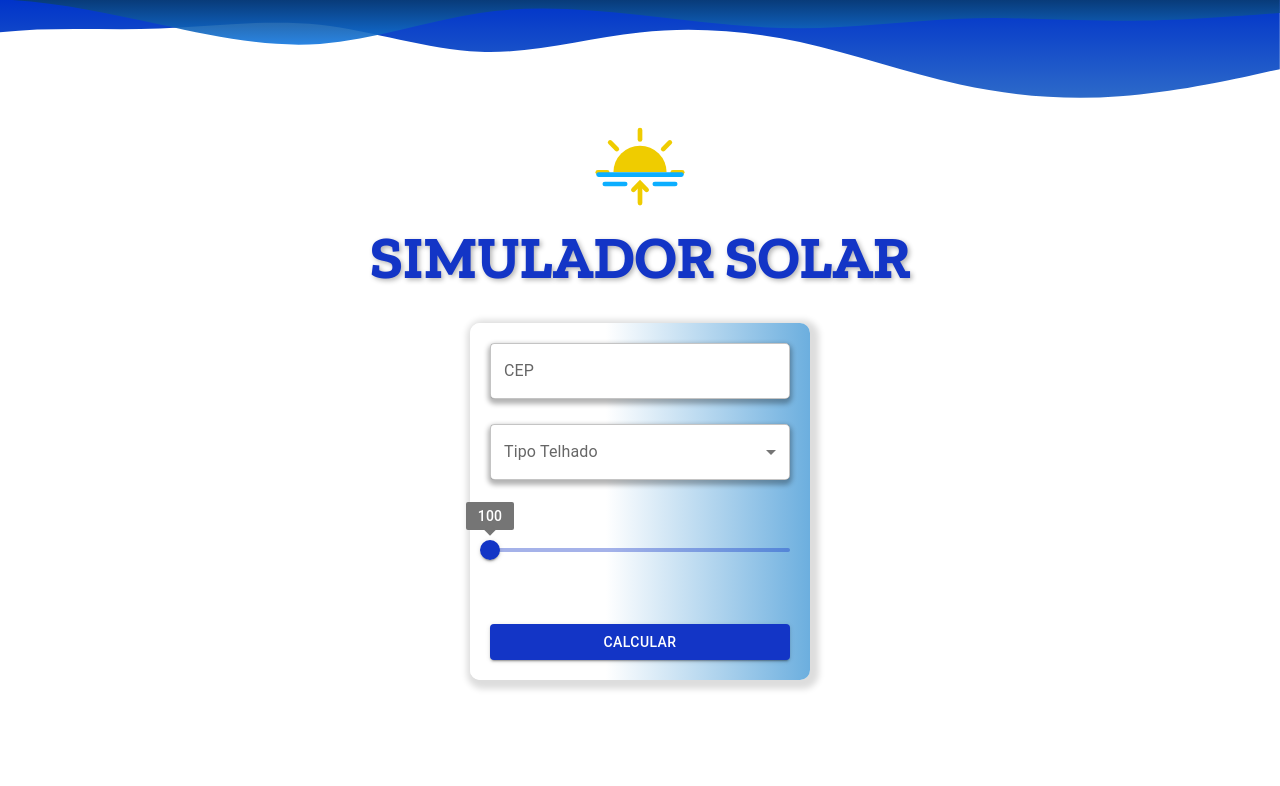
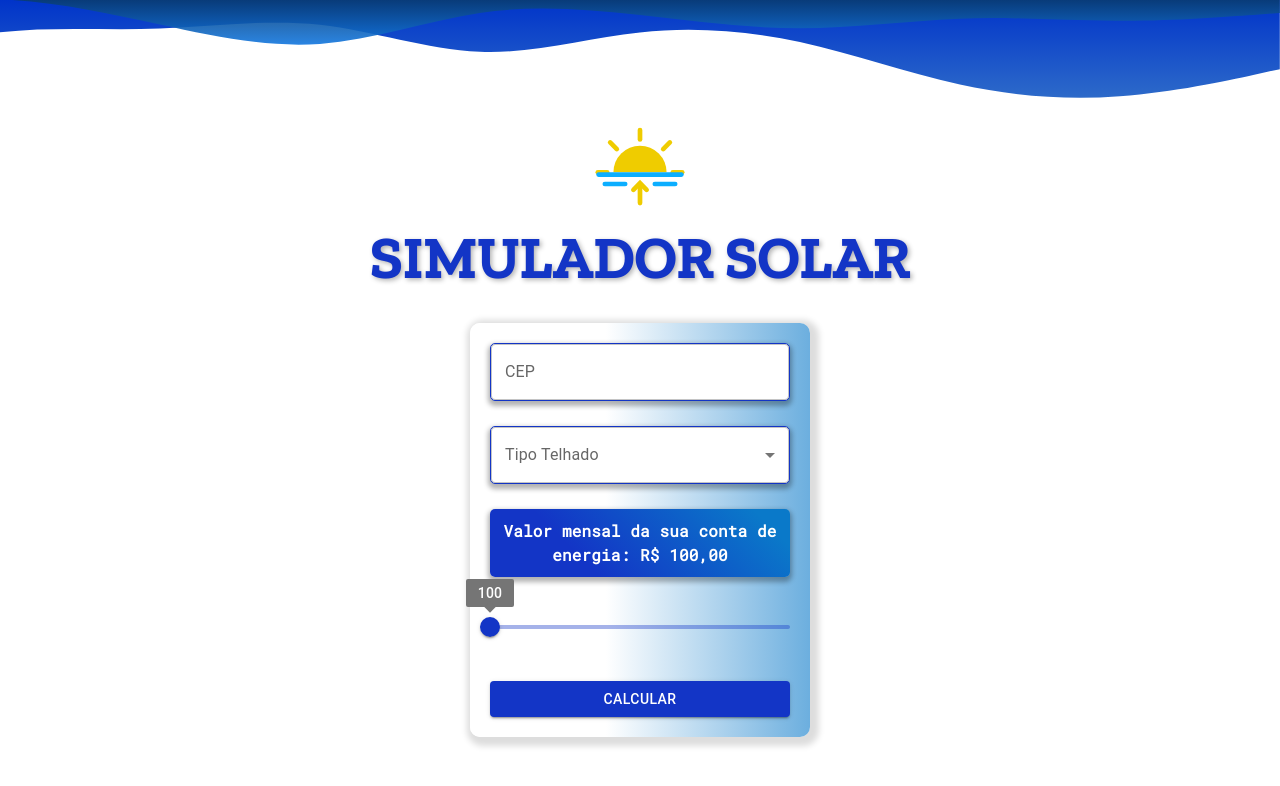
Before and after one commit to Renato-Dantas/teste-77Sol, a React (Create React App) app: page / in a window 1280 px wide. Shown: the top 786 px of the page. Built offline with nearby package versions, Linux system fonts and the light colour scheme.

Commit message:
acrescentando label conta

```diff
--- a/src/App.js
+++ b/src/App.js
@@ -78,6 +78,7 @@ function App() {
         handleChangeOption={handleChangeOption}
         handleChangeSlide={handleChangeSlide}
         setCep={setCep}
+        valorConta={valorConta}
       />
       <TelaRequest parcelas={parcelas} data={data} setData={setData} setCep={setCep} setTelhado={setTelhado}/>
     </div>
--- a/src/components/TelaInicial.jsx
+++ b/src/components/TelaInicial.jsx
@@ -3,6 +3,7 @@ import MenuItem from "@mui/material/MenuItem";
 import Box from "@mui/material/Box";
 import Slider from "@mui/material/Slider";
 import Button from "@mui/material/Button";
+import { Typography } from "@material-ui/core";
 
 const globalColor = "#1335C6";
 const options = [
@@ -40,7 +41,8 @@ const TelaInicial = ({
   telhado,
   handleChangeOption,
   handleChangeSlide,
-  setCep
+  setCep,
+  valorConta
 }) => {
 
   //Tratamento da mascará de CEP
@@ -66,6 +68,7 @@ const TelaInicial = ({
         type="text"
         className="inp-cep"
         error={isInpError}
+        sx={{border:'1px solid #1335c6'}}
       />
 
       {/* SELETOR DE ESTRUTURA */}
@@ -78,6 +81,7 @@ const TelaInicial = ({
         onChange={handleChangeOption}
         className="inp-box"
         error={isInpError}
+        sx={{border:'1px solid #1335c6'}}
       >
         {options.map((option) => (
           <MenuItem
@@ -90,8 +94,10 @@ const TelaInicial = ({
         ))}
       </TextField>
 
+      <Typography className='label-conta' fontFamily='Roboto Mono' sx={{fontWeight:'bold'}}>Valor mensal da sua conta de energia: R$ {valorConta +',00'}</Typography>
+
       {/* SLIDER PARA ESCOLHER O VALOR DA CONTA */}
-      <Box width={300} sx={{ m: "30px  auto" }}>
+      <Box width={300} sx={{ m: "10px  auto" }}>
         <Slider
           aria-label="Default"
           valueLabelDisplay="on"
--- a/src/styles/style.css
+++ b/src/styles/style.css
@@ -49,6 +49,15 @@
   border-radius: 5px;
   background-color: #fff;
   box-shadow: 0 3px 5px 2px rgba(0, 0, 0, 0.3);
+}
+
+.label-conta{
+  color:#FFF;
+  text-align: center;
+  box-shadow:0 3px 5px 2px rgba(0, 0, 0, 0.3);
+  border-radius: 5px;
+  padding: 10px;
+  background: linear-gradient(45deg, #1335c6 30%, #0a79c9 90%);
 }
 
 .box-request {
```
Also changed, not shown: package.json (+7 -1 lines), 2 other files (tests, documents, lock files or other folders).
